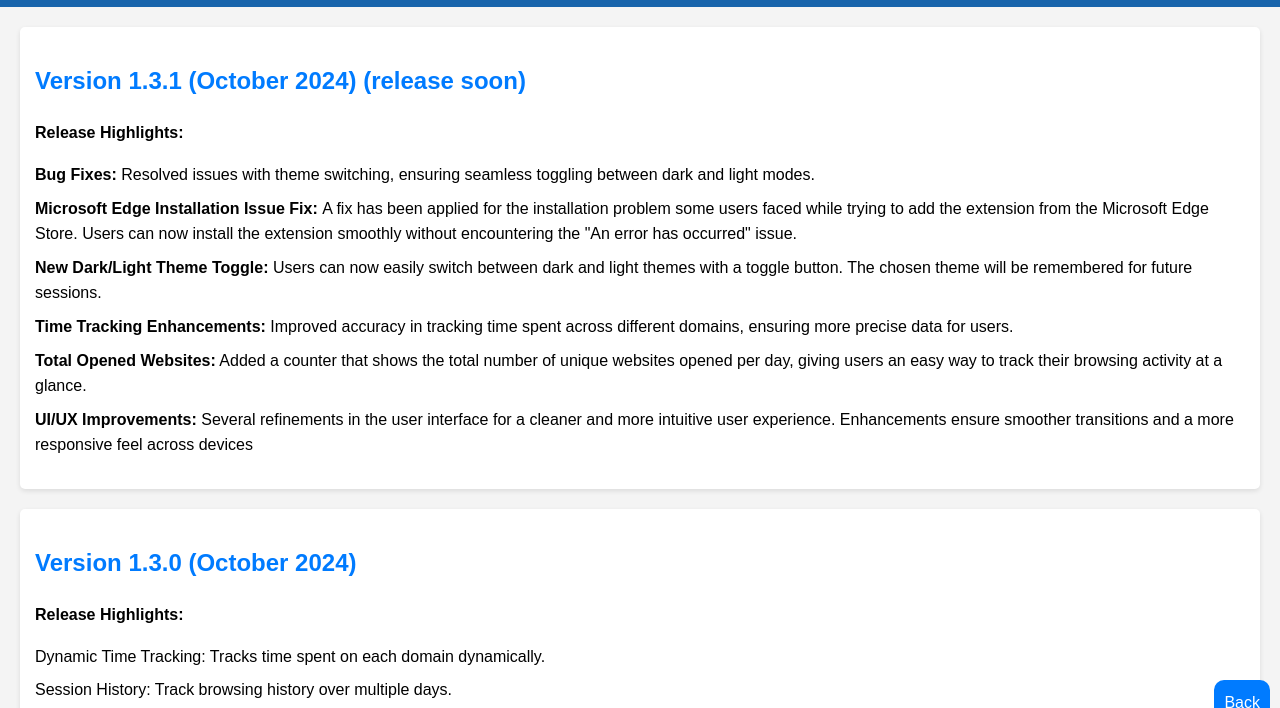
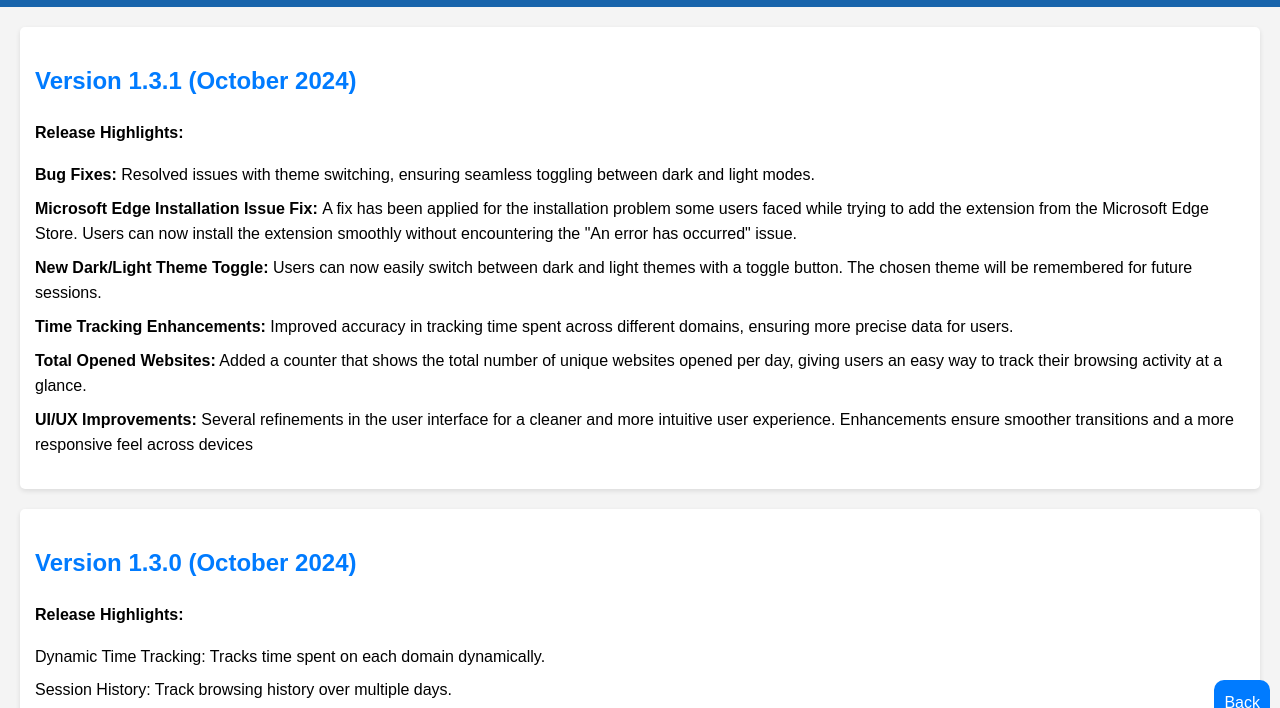
Before and after one commit to ShaikArsalan347/Browser-Extension, a plain HTML site: page what'sNew.html in a window 1280 px wide. Shown: the part 64-772 px from the top of the page. Drawn offline with Linux system fonts and the light colour scheme.

Commit message:
released update

```diff
--- a/what'sNew.html
+++ b/what'sNew.html
@@ -21,7 +21,7 @@
     </header>
     <main>
       <section class="release">
-        <h2>Version 1.3.1 (October 2024) (release soon)</h2>
+        <h2>Version 1.3.1 (October 2024)</h2>
         <p><strong>Release Highlights:</strong></p>
         <ul>
           <li>
```
